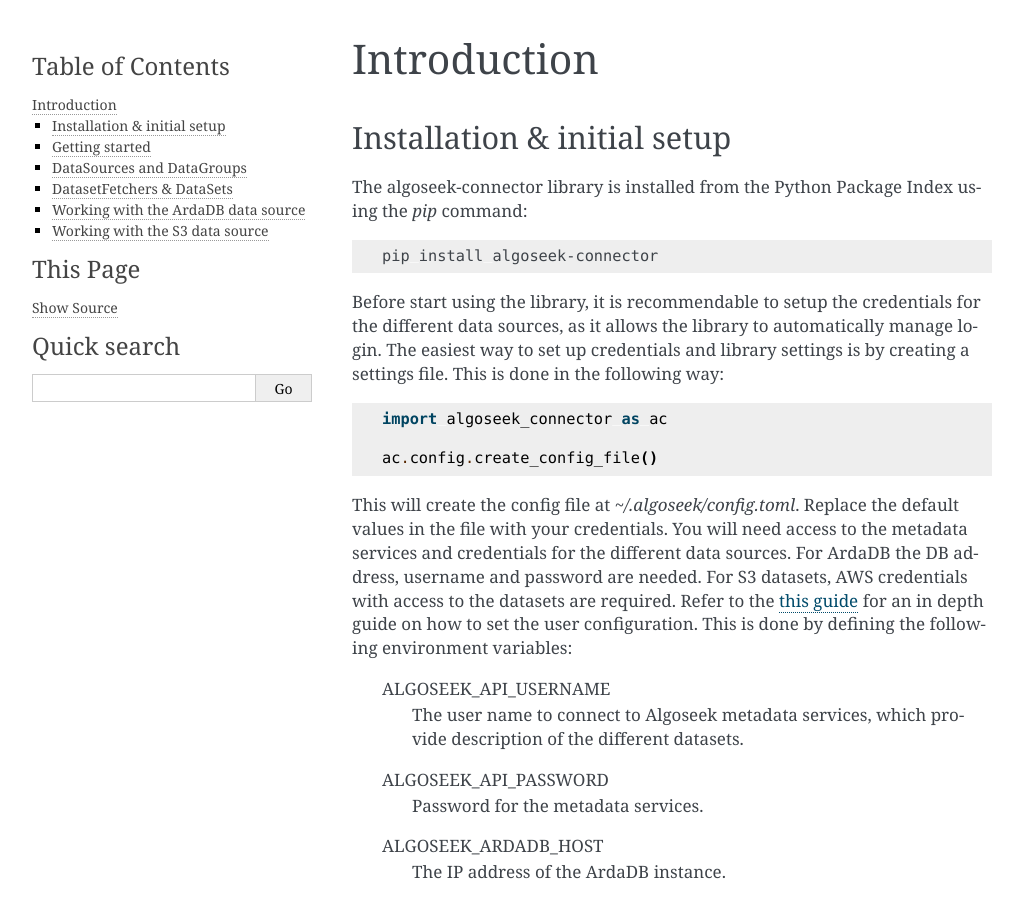
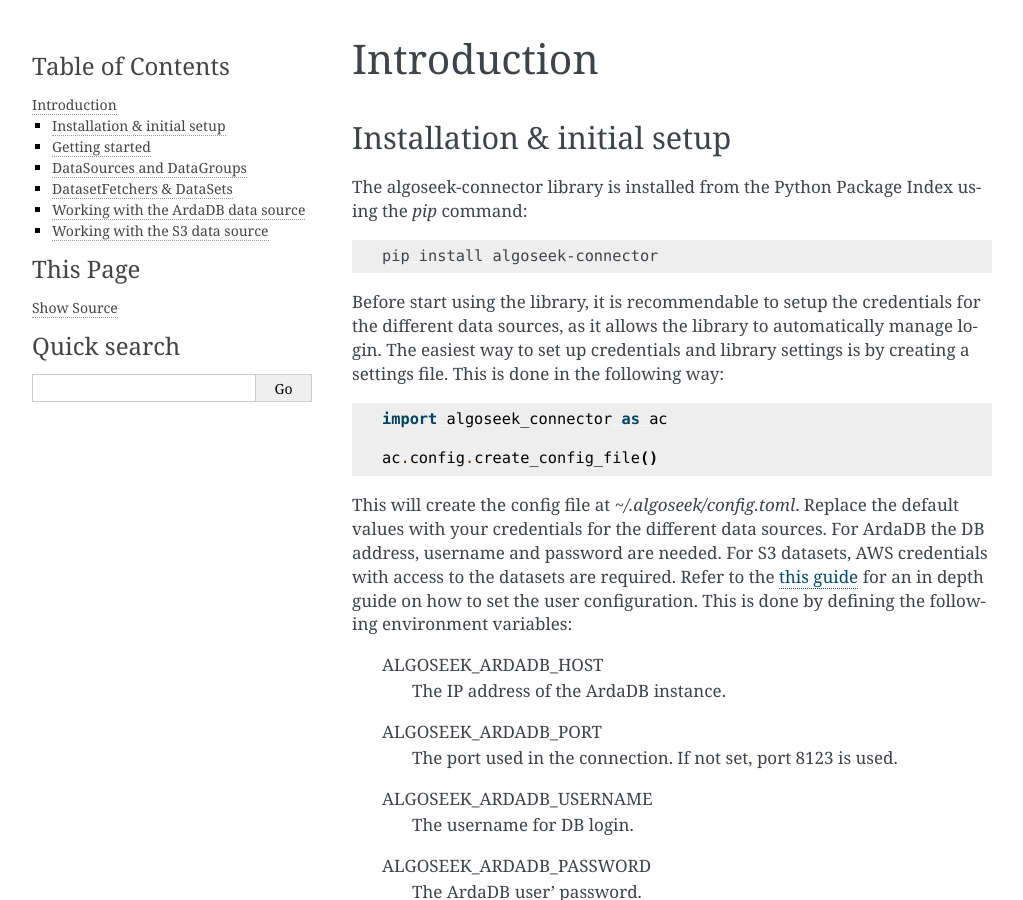
Before and after one commit to algoseekgit/algoseek-connector, a Sphinx documentation site: the page built from docs/tutorials/datasets.rst, in a window 1280 px wide and 900 px high. Shown: the whole window, without its empty margins (118-1141 px from the left). Built offline with Sphinx 7.4.7, drawn with Linux system fonts in a browser that asks for light colours.

Commit message:
docs: Remove configuration of metadata services from tutorial.

```diff
--- a/docs/tutorials/datasets.rst
+++ b/docs/tutorials/datasets.rst
@@ -25,19 +25,13 @@
     ac.config.create_config_file()
 
 This will create the config file at `~/.algoseek/config.toml`. Replace the
-default values in the file with your credentials. You will need access to the
-metadata services and credentials for the different data sources. For ArdaDB
+default values with your credentials for the different data sources. For ArdaDB
 the DB address, username and password are needed. For S3 datasets, AWS
 credentials with access to the datasets are required. Refer to the
 :ref:`this guide <configuration>` for an in depth guide on how to set the user
 configuration.
 This is done by defining the following environment variables:
 
-    ALGOSEEK_API_USERNAME
-        The user name to connect to Algoseek metadata services, which provide
-        description of the different datasets.
-    ALGOSEEK_API_PASSWORD
-        Password for the metadata services.
     ALGOSEEK_ARDADB_HOST
         The IP address of the ArdaDB instance.
     ALGOSEEK_ARDADB_PORT
```
